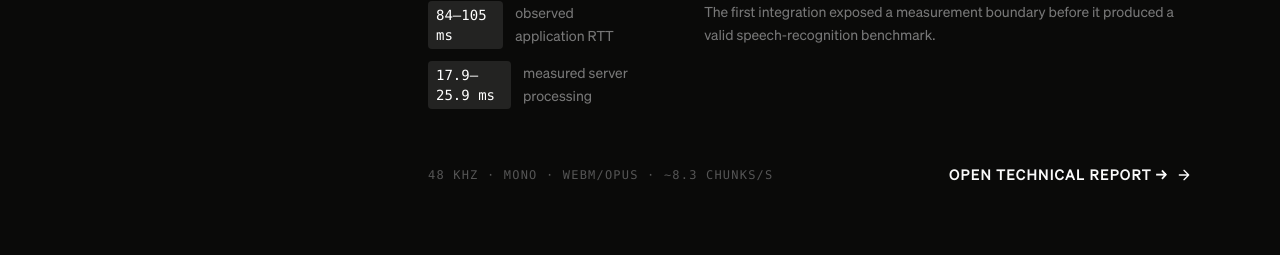
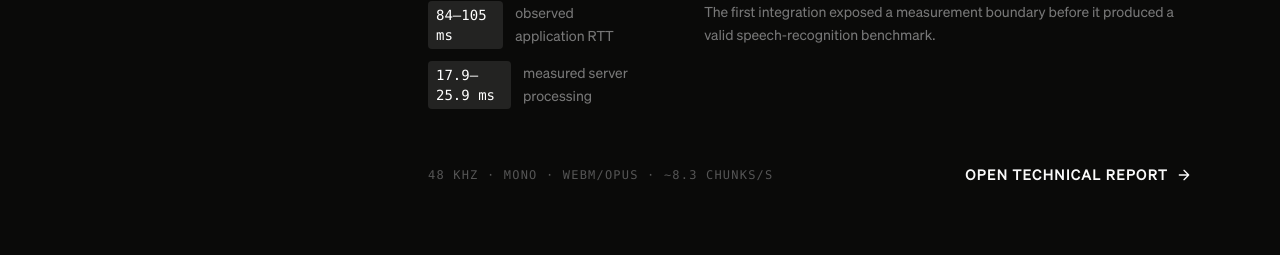
Before and after one commit to Ayush0007-io/AdofLabs-v2, a Next.js app: page / in a window 1280 px wide. Shown: the part 5431-5686 px from the top of the page. Built offline with nearby package versions, Linux system fonts and the light colour scheme.

Commit message:
Separate LAB CTA text from arrow presentation

```diff
--- a/src/content/home/labs.ts
+++ b/src/content/home/labs.ts
@@ -22,7 +22,7 @@ export const homeLabs = [
     specs: "48 kHz · Mono · WebM/Opus · ~8.3 chunks/s",
     report: {
       href: "/lab/001",
-      label: "OPEN TECHNICAL REPORT →",
+      label: "OPEN TECHNICAL REPORT",
     },
     image: "/images/bg 1.png",
   },
```
